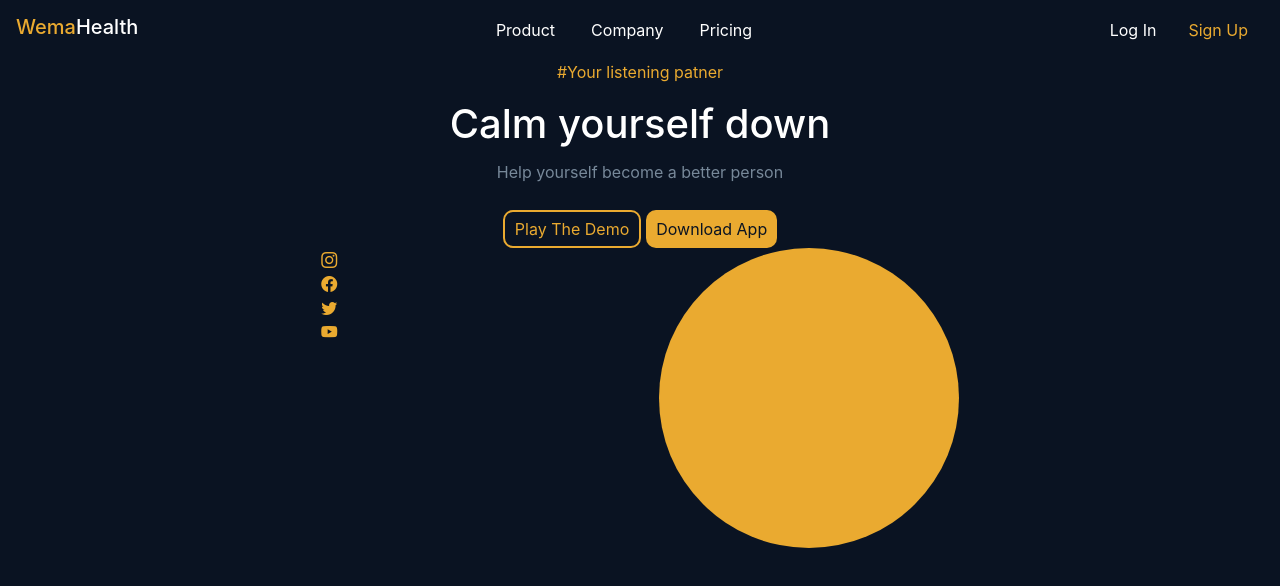
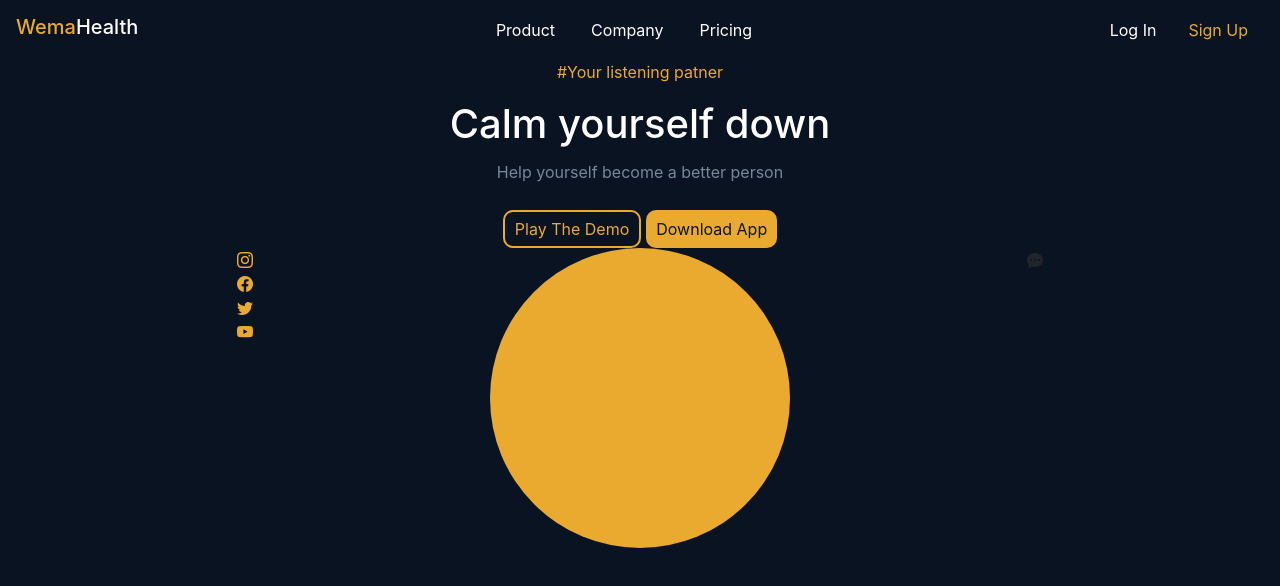
Before and after one commit to Carol254/chatBotApp, an Angular app: page / in a window 1280 px wide. Shown: the top 586 px of the page. Built offline with nearby package versions, Linux system fonts and the light colour scheme.

Commit message:
few changes made

```diff
--- a/src/app/home/home.component.html
+++ b/src/app/home/home.component.html
@@ -20,6 +20,10 @@
 
         </div>
 
+        <div class="chat">
+            <i class="bi bi-chat-dots-fill"></i>
+        </div>
+
     </div>
 
 </div>
```
